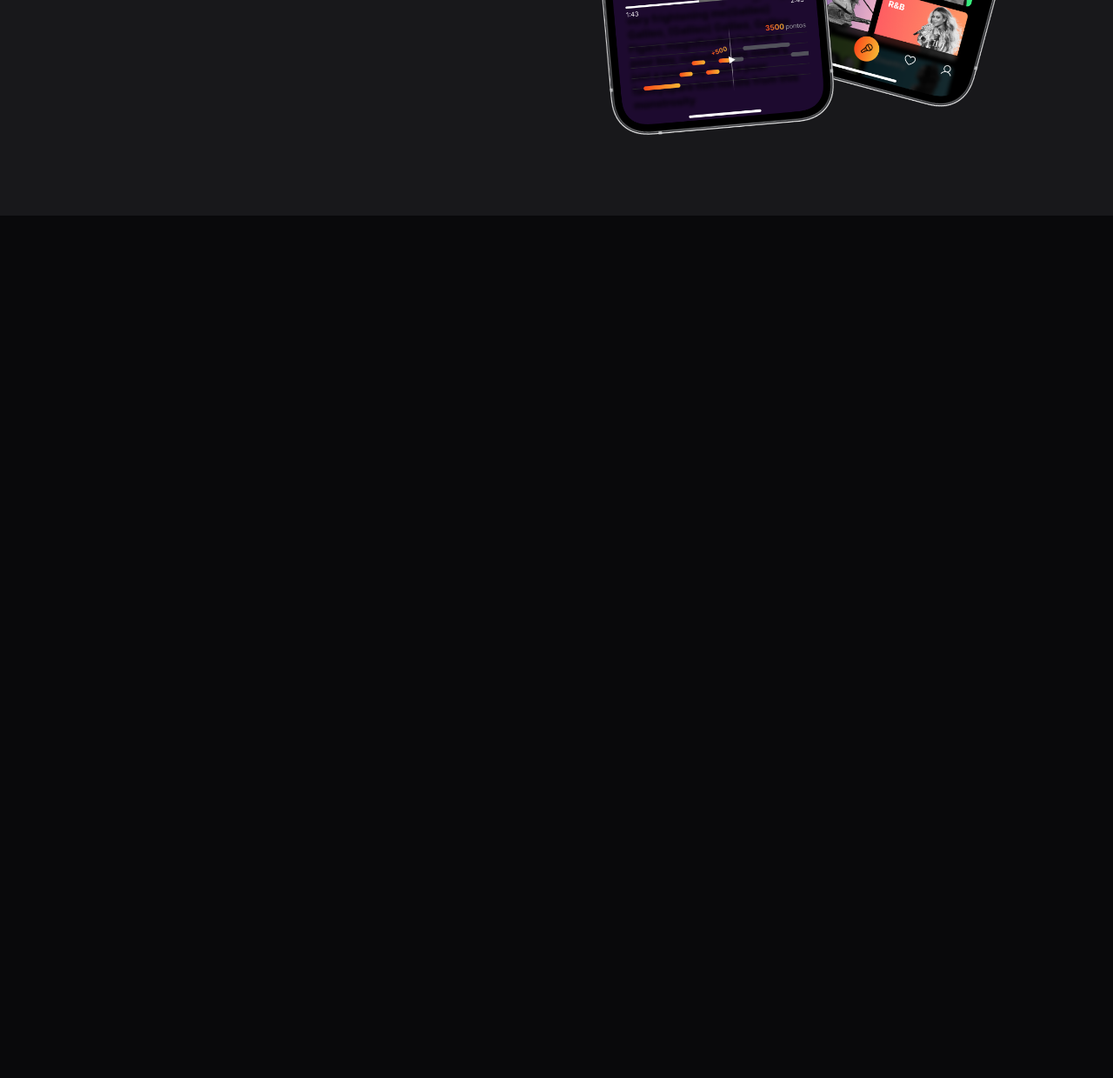
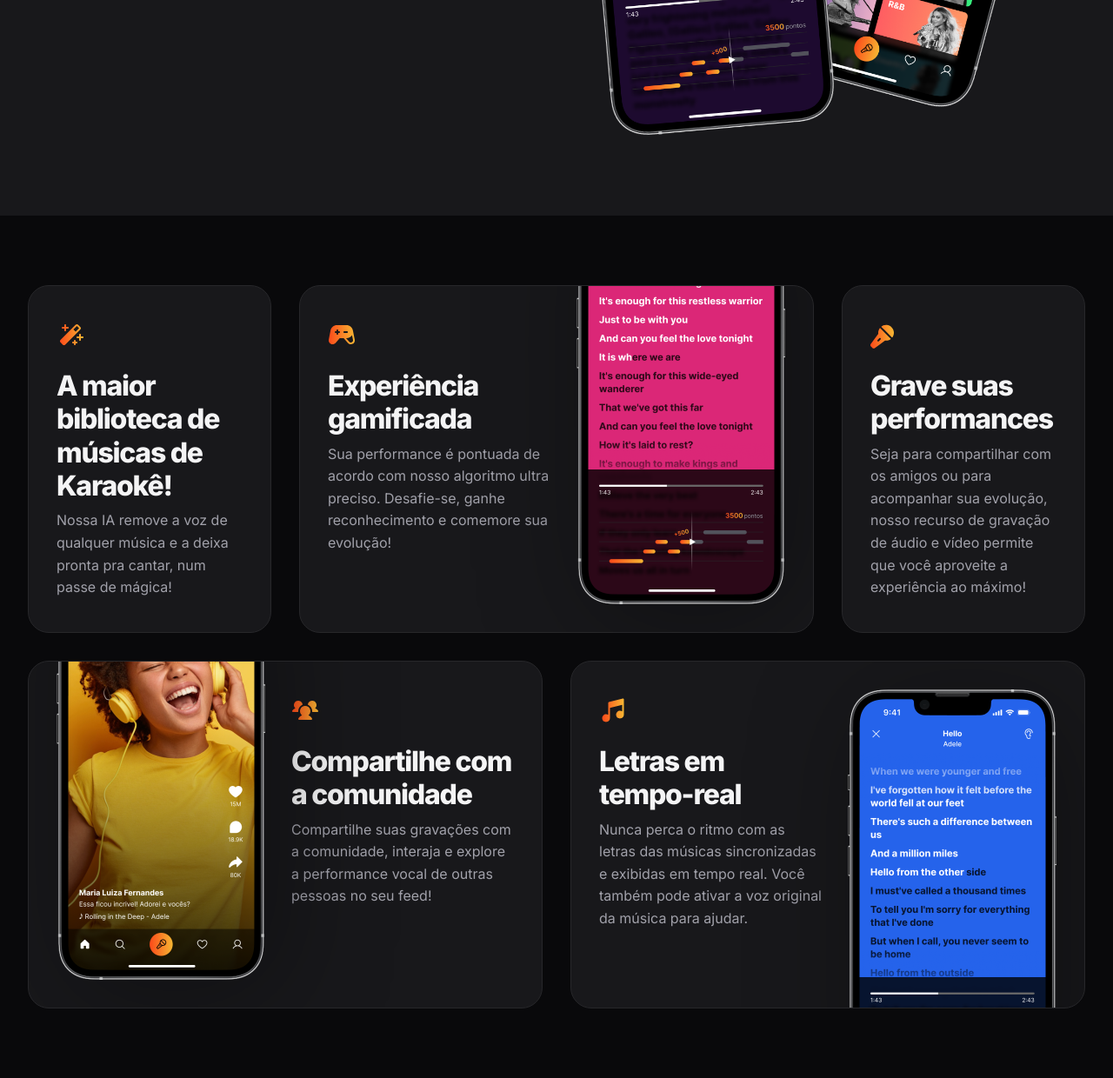
Before and after one commit to LucasE-Padilha/Landing-page-de-aplicativo, a plain HTML site: page index.html in a window 1280 px wide. Shown: the part 1411-2651 px from the top of the page at 87% size. Before the commit the page ends 1659 px from the top, so only its background shows below. Drawn offline with Linux system fonts and the light colour scheme.

Commit message:
Section features

```diff
--- a/index.html
+++ b/index.html
@@ -67,5 +67,65 @@
         </div>
       </div>
     </section>
+
+    <section id="features">
+      <div class="cards container py-xl grid gap-1.5">
+        <div class="card py-lg px-lg">
+          <img src="assets/icons/MagicWand.svg" alt="" />
+          <h3>A maior biblioteca de músicas de Karaokê!</h3>
+          <p>
+            Nossa IA remove a voz de qualquer música e a deixa pronta pra
+            cantar, num passe de mágica!
+          </p>
+        </div>
+
+        <div class="card px-lg py-lg">
+          <div>
+            <img src="assets/icons/GameController.svg" alt="" />
+            <h3>Experiência gamificada</h3>
+            <p>
+              Sua performance é pontuada de acordo com nosso algoritmo ultra
+              preciso. Desafie-se, ganhe reconhecimento e comemore sua evolução!
+            </p>
+          </div>
+          <img class="desktop-only" src="assets/Tela 2.png" alt="" />
+        </div>
+
+        <div class="card py-lg px-lg">
+          <img src="assets/icons/MicrophoneStage.svg" alt="" />
+          <h3>Grave suas performances</h3>
+          <p>
+            Seja para compartilhar com os amigos ou para acompanhar sua
+            evolução, nosso recurso de gravação de áudio e vídeo permite que
+            você aproveite a experiência ao máximo!
+          </p>
+        </div>
+
+        <div class="card px-lg py-lg">
+          <div>
+            <img src="assets/icons/UsersThree.svg" alt="" />
+            <h3>Compartilhe com a comunidade</h3>
+            <p>
+              Compartilhe suas gravações com a comunidade, interaja e explore a
+              performance vocal de outras pessoas no seu feed!
+            </p>
+          </div>
+          <img class="desktop-only" src="assets/Tela 1.png" alt="" />
+        </div>
+
+        <div class="card px-lg py-lg">
+          <div>
+            <img src="assets/icons/MusicNotes.svg" alt="" />
+            <h3>Letras em tempo-real</h3>
+            <p>
+              Nunca perca o ritmo com as letras das músicas sincronizadas e
+              exibidas em tempo real. Você também pode ativar a voz original da
+              música para ajudar.
+            </p>
+          </div>
+          <img class="desktop-only" src="assets/Tela 3.png" alt="" />
+        </div>
+      </div>
+    </section>
   </body>
 </html>
--- /dev/null
+++ b/styles.css/cards.css
@@ -0,0 +1,9 @@
+.card {
+  background: var(--surface-color);
+  border: 1px solid var(--stroke-color);
+  border-radius: 1.5rem;
+
+  & h3 {
+    margin-top: 1rem;
+  }
+}
--- /dev/null
+++ b/styles.css/features.css
@@ -0,0 +1,68 @@
+#features {
+  & .cards {
+    grid-template-columns: 17.5rem 1fr 1fr 17.5rem;
+    grid-template-rows: 25rem 25rem;
+    gap: 2rem;
+  }
+
+  & .card {
+    position: relative;
+    overflow: hidden;
+
+    & img.desktop-only {
+      position: absolute;
+      max-width: 15rem;
+      filter: drop-shadow(1rem 1rem 4rem rgb(0 0 0 / 0.34));
+    }
+  }
+
+  & .card:nth-child(1) {
+    grid-column: 1/2;
+  }
+
+  & .card:nth-child(2) {
+    grid-column: 2/4;
+
+    & > div {
+      max-width: 16rem;
+    }
+
+    & .desktop-only {
+      bottom: 2rem;
+      right: 2rem;
+    }
+  }
+
+  & .card:nth-child(3) {
+    grid-column: 4/5;
+  }
+
+  & .card:nth-child(4) {
+    grid-column: 1/3;
+    grid-row: 2/3;
+
+    & > div {
+      max-width: 16rem;
+      margin-left: auto;
+    }
+
+    & .desktop-only {
+      bottom: 2rem;
+      left: 2rem;
+    }
+  }
+
+  & .card:nth-child(5) {
+    grid-column: 3/5;
+    grid-row: 2/3;
+
+    & > div {
+      max-width: 16rem;
+    }
+
+    & .desktop-only {
+      top: 2rem;
+      right: 2rem;
+    }
+  }
+}
--- a/styles.css/index.css
+++ b/styles.css/index.css
@@ -6,3 +6,5 @@
 @import url(hero.css);
 @import url(sections.css);
 @import url(about.css);
+@import url(cards.css);
+@import url(features.css) (width >= 80rem);
--- a/styles.css/utility.css
+++ b/styles.css/utility.css
@@ -10,7 +10,7 @@
   padding-block: var(--py-xl);
 }
 
-.pg-lg {
+.px-lg {
   padding-inline: var(--px-lg);
 }
 
```
